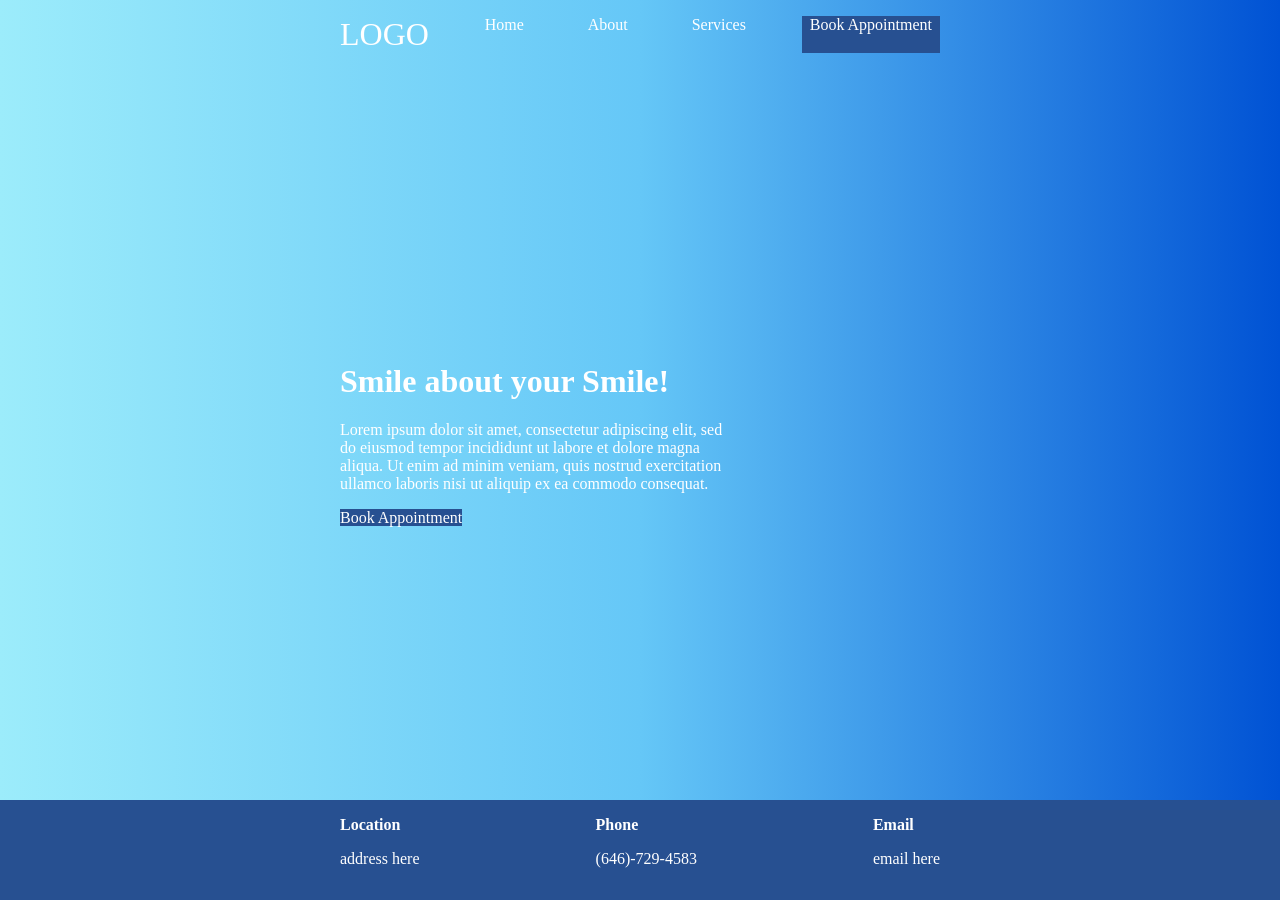
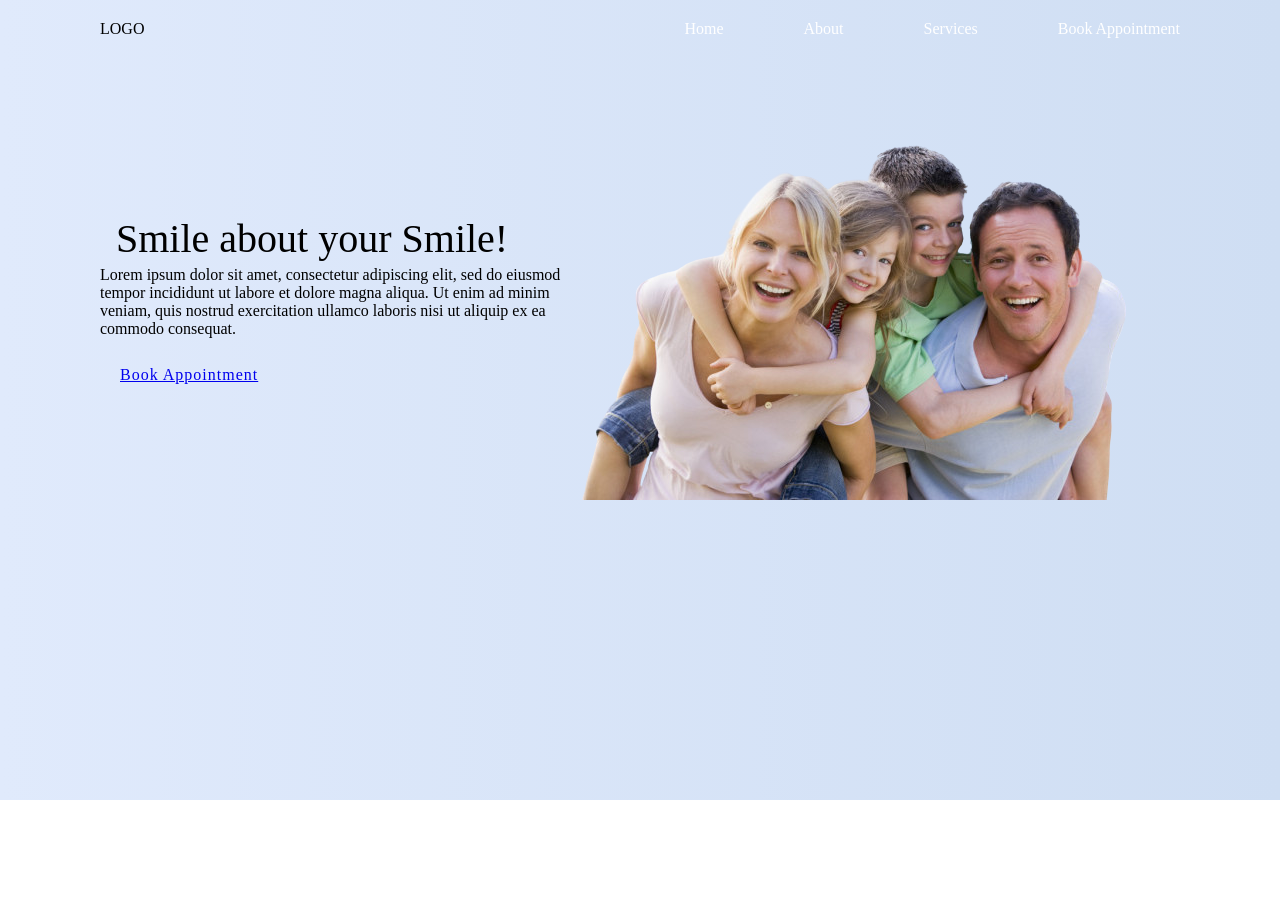
Before and after one commit to paulmorales7/Dentist-Site, a plain HTML site: page index.html in a window 1280 px wide. After the commit the page ends 800 px from the top, so only its background shows below. Drawn offline with Linux system fonts and the light colour scheme.

Commit message:
added new pic to home page

```diff
--- a/index.html
+++ b/index.html
@@ -9,27 +9,42 @@
 </head>
 
 <body>
-    <header>
-        <nav class="container">
+    <section>
+        <header>
             <div class="logo">
                 LOGO
             </div>
-            <li><a href="#">Home</a></li>
-            <li><a href="#">About</a></li>
-            <li><a href="#">Services</a></li>
-            <li class="highlight"><a href="#">Book Appointment</a</li>
-        </nav>
-        <div class="home-content">
-            <div class="container">
-                <h1>Smile about your Smile!</h1>
-                <p>Lorem ipsum dolor sit amet, consectetur adipiscing elit, sed do eiusmod tempor incididunt ut labore et dolore magna aliqua. Ut enim ad minim veniam, quis nostrud exercitation ullamco laboris nisi ut aliquip ex ea commodo consequat.</p>
-                <a class="highlight" href="#">Book Appointment</a>
+            <nav>
+                <li><a href="#">Home</a></li>
+                <li><a href="#">About</a></li>
+                <li><a href="#">Services</a></li>
+                <li class="highlight"><a href="#">Book Appointment</a></li>
+            </nav>
+        </header>
+
+        <div class="main-content">
+            <div class="textBox">
+                <h2>Smile about your Smile!</h2>
+                <p>Lorem ipsum dolor sit amet, consectetur adipiscing elit, sed do eiusmod tempor incididunt ut
+                    labore et dolore magna aliqua. Ut enim ad minim veniam, quis nostrud exercitation ullamco
+                    laboris nisi ut aliquip ex ea commodo consequat.</p>
+                <a href="#">Book Appointment</a>
+            </div>
+
+            <div class="imgBox">
+                <img src="./Images/smiling_family-removebg.png" class="dentistImg">
+
             </div>
         </div>
-    </header>
+    </section>
+    <!-- <div class="home-content">
+                <div class="container">
 
-    <footer>
-        <ul class="container">
+
+                </div>
+            </div> -->
+    <!-- <footer>
+        <ul class="footer-container">
             <li>
                 <strong>Location</strong>
                 <p>address here</p>
@@ -43,7 +58,7 @@
                 <p>email here</p>
             </li>
         </ul>
-    </footer>
+    </footer> -->
 </body>
 
 </html>
--- a/style.css
+++ b/style.css
@@ -1,81 +1,97 @@
-body {
+* {
     padding: 0;
     margin: 0;
+    box-sizing: border-box;
 }
 
-header {
-    /* background-image: url("Dental-Chair-.jpg"); */
-    background: linear-gradient(to right, #9cecfb, #65c7f7, #0052d4);
-    background-size: cover;
-    background-position: center center;
-    color: white;
-    display: flex;
-    min-height: 100vh;
-   flex-direction: column;
+body{
+    background: linear-gradient(to right, #e0eafc, #cfdef3);
 }
 
-header .home-content {
-    margin: auto;
+section{
+    position: relative;
+    width: 100%;
+    min-width: 100vh;
+    padding: 100px;
+    display: flex;
+    justify-content: space-between;
+    align-items: center;
 }
 
-.container{
-    max-width: 100%;
-    margin: 0 auto;
-    width: 600px;
+header{
+    position: absolute;
+    top: 0;
+    left: 0;
+    width: 100%;
+    padding: 20px 100px;
+    display: flex;
+    justify-content: space-between;
+    align-items: center;
 
 }
 
-.container p{
-   max-width: 400px;
+.logo{
+    position: relative;
+    max-width: 80px;
 }
 
-.container a{
+header nav{
+    position: relative;
+    display: flex;
+
+}
+
+header nav li {
+    list-style: none;
+}
+
+header nav li a{
+    display: inline-block;
+    font-weight: 400;
+    margin-left: 80px;
     text-decoration: none;
-    cursor: pointer;
     color: white;
 }
 
-/* NAV */
-nav {
+.main-content{
+    position: relative;
+    width: 100%;
     display: flex;
     justify-content: space-between;
-    padding: 1rem;
-    /* background-color: rgba(0,0,0,.1); */
+    align-items: center;
 }
 
-nav .logo {
-    font-size: 2rem;
+.main-content .textBox{
+    position: relative;
+    max-width: 500px;
 }
 
-nav ul {
-    display: flex;
-    list-style-type: none;
-    padding: 0;
+.main-content .textBox h2{
+    font-size: 2.5rem;
+    line-height: 1.4rem;
+    font-weight: 500;
+    padding: 1rem;
 }
 
-nav li {
-    text-decoration: none;
-    list-style-type: none;
-
+.main-content .textBox a{
+    display: inline-block;
+    margin-top: 20px;
+    padding: 8px 20px;
+    border-radius: 40px;
+    font-weight: 500;
+    letter-spacing: 1px;
 }
 
-nav li a {
-    color: white;
-    padding: .5rem;
-    text-decoration: none;
 
-}
 
-.highlight{
-    background-color: rgba(39, 80, 145);
 
-}
 
 /* FOOTER */
-footer {
+/* footer {
     background-color: rgba(39, 80, 145);
     color: white;
     height: 100px;
+
 }
 
 footer ul {
@@ -84,4 +100,4 @@ footer ul {
     justify-content: space-between;
     list-style-type: none;
     padding: 1rem;
-}
+} */
```
Also changed, not shown: Images/Dental-Chair-.jpg (renamed from Dental-Chair-.jpg), Images/mamadukes-closer.png (added), Images/smiling_family-removebg.png (added).
